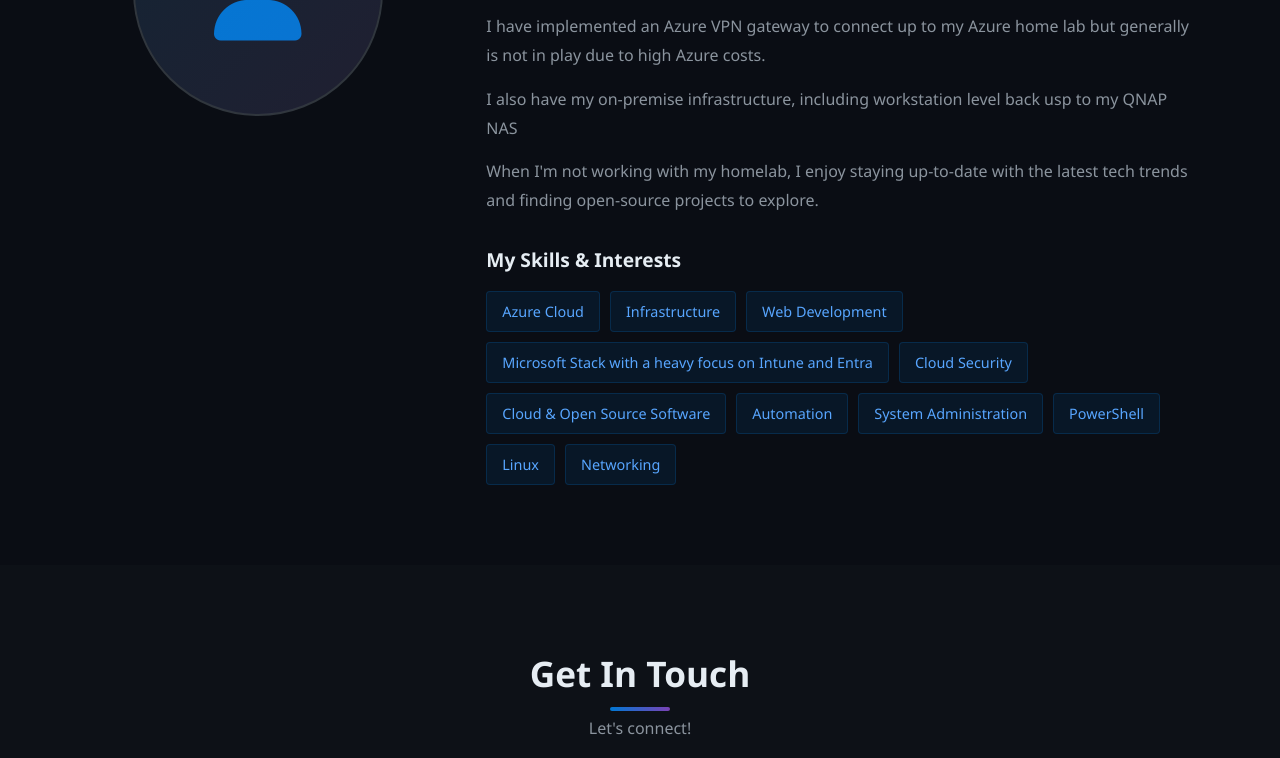
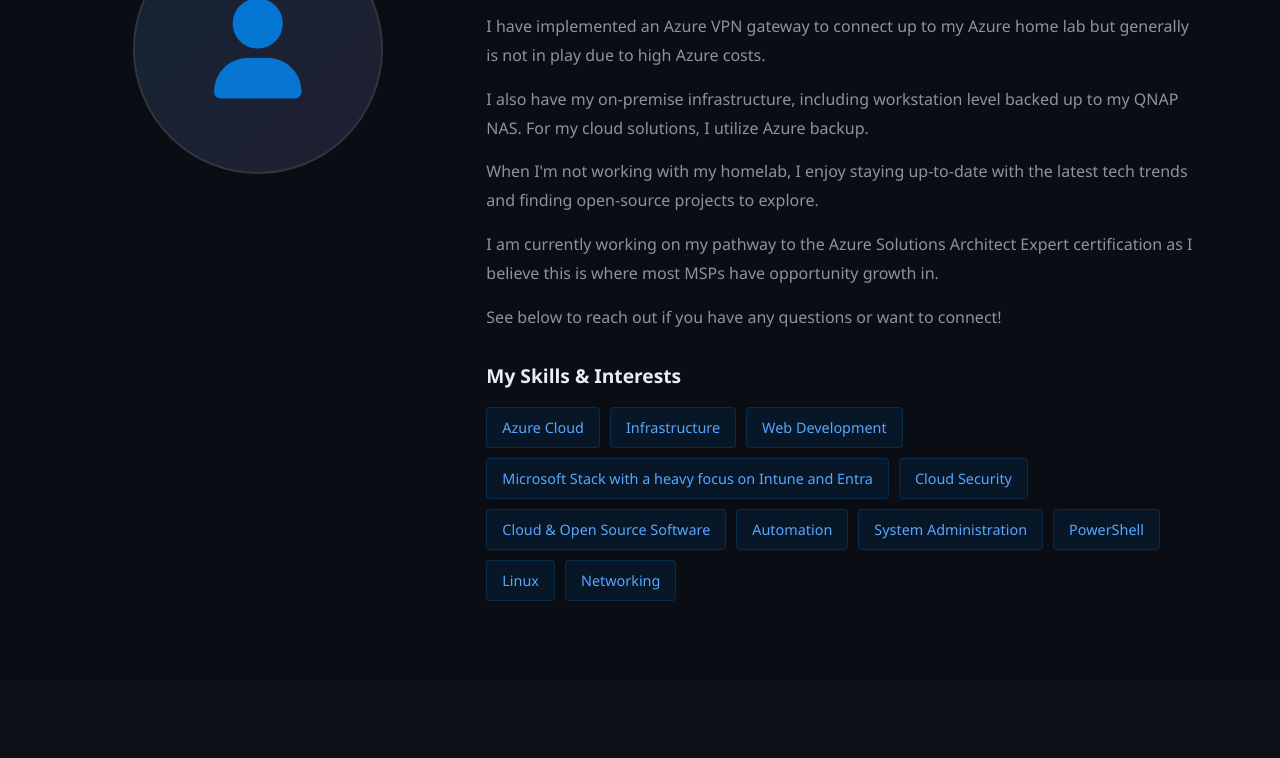
Before and after one commit to beleguklaus/klausbelegu.com, a website: page index.html in a window 1280 px wide. Shown: the part 3503-4261 px from the top of the page. Drawn offline with Linux system fonts and the light colour scheme.

Commit message:
Add to bio in index.html again

```diff
--- a/index.html
+++ b/index.html
@@ -760,8 +760,10 @@
                     <p>My home lab consists of a Dell PowerEdge running Proxmox with numerous LXC containers and Linux VMs (some windows VM for testing).</p>
                     <p>My on-prem solution is behind my Procteli 4-port Vault running OPNSense, configured with proper network segmentation and inbound/outbound rules.</p>
                     <p>I have implemented an Azure VPN gateway to connect up to my Azure home lab but generally is not in play due to high Azure costs.</p>
-                    <p>I also have my on-premise infrastructure, including workstation level back usp to my QNAP NAS</p>
+                    <p>I also have my on-premise infrastructure, including workstation level backed up to my QNAP NAS. For my cloud solutions, I utilize Azure backup.</p>
                     <p>When I'm not working with my homelab, I enjoy staying up-to-date with the latest tech trends and finding open-source projects to explore.</p>
+                    <p>I am currently working on my pathway to the Azure Solutions Architect Expert certification as I believe this is where most MSPs have opportunity growth in.</p>
+                    <p>See below to reach out if you have any questions or want to connect!</p>
 
                     <div class="skills-container">
                         <h4>My Skills & Interests</h4>
```
